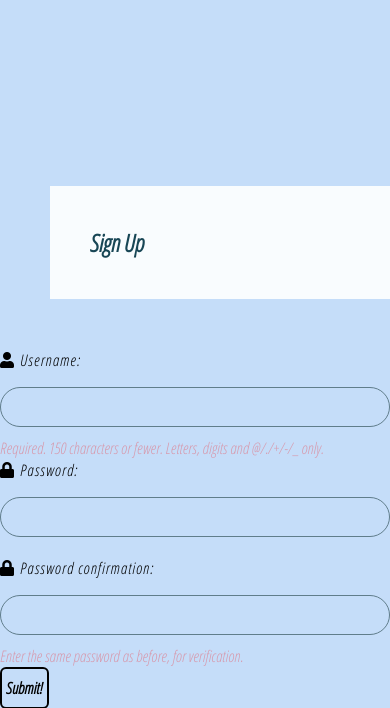
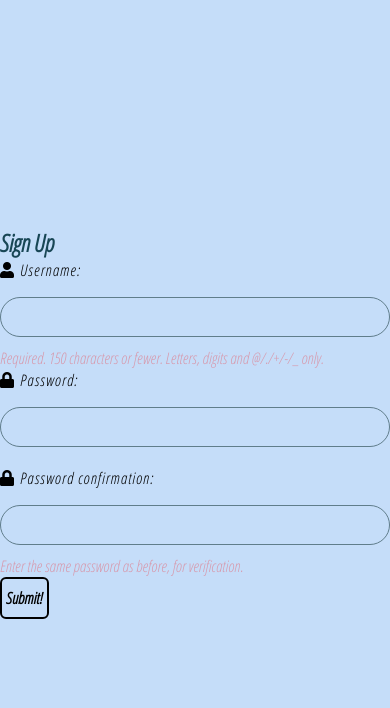
Before and after one commit to sarahgaled/Nomadic-Matt, a Django app: page /accounts/signup/ in a window 390 px wide; the page is wider, and only the part inside the window is pictured. Shown: the part 72-780 px from the top of that part. Run offline with Django 3.2, Linux system fonts and the light colour scheme.

Commit message:
fixed sign up mobile view

```diff
--- a/main_app/static/css/signup.css
+++ b/main_app/static/css/signup.css
@@ -160,12 +160,12 @@ input{
       z-index: 1;
   }
 
- .home .formBx{
+ /* .home .formBx{
       width: 100%;
       padding: 40px;
       background: rgba(255 255 255 /0.9);
       margin: 50px;
-  }
+  } */
 }
 
 label, p{
```
